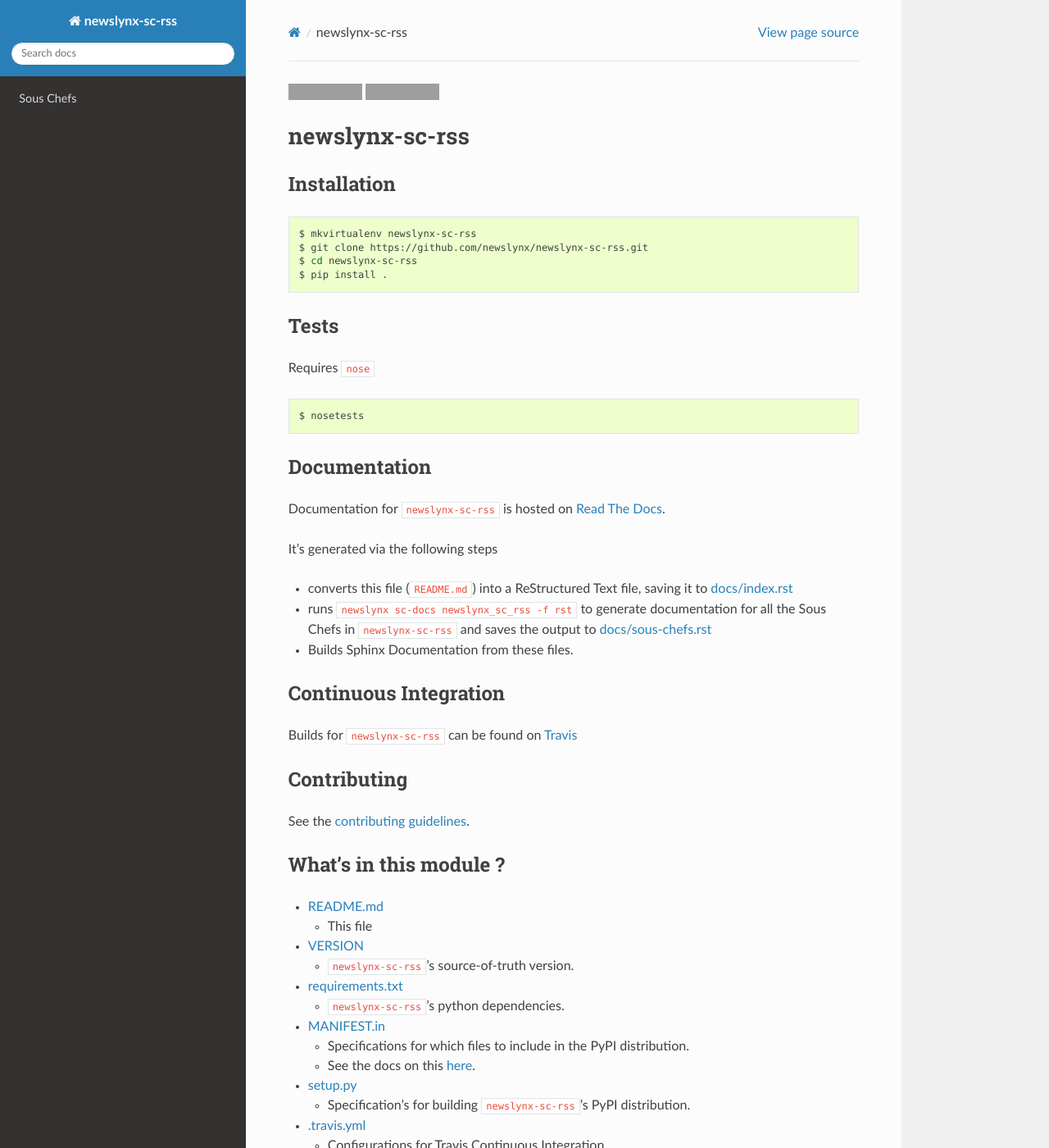
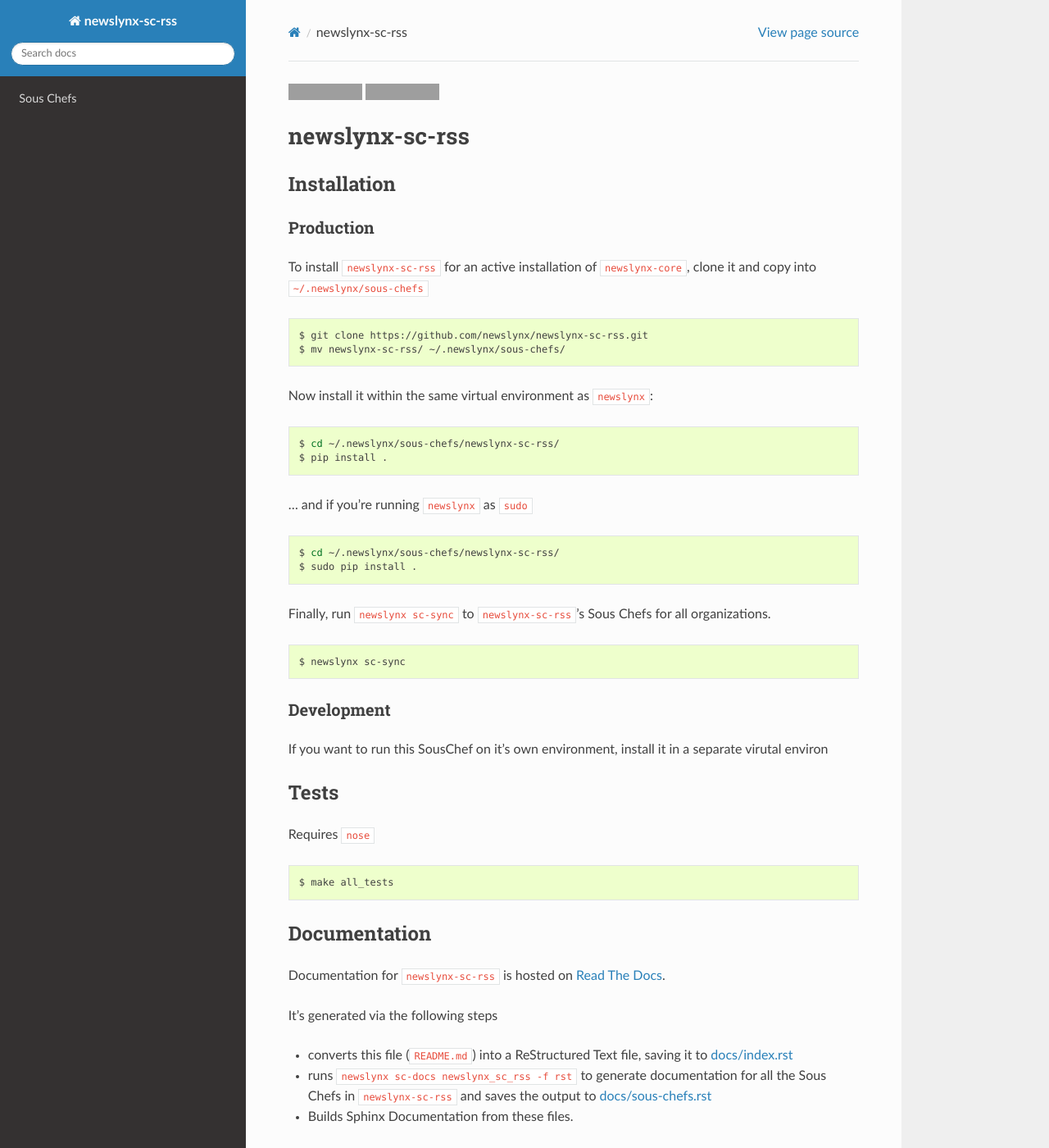
Before and after one commit to newslynx/newslynx-sc-rss, a Sphinx documentation site: the page built from docs/index.rst, in a window 1280 px wide and 1400 px high. Shown: the whole window at 82% size. Built offline with Sphinx 7.4.7 and the Read the Docs theme 2.0.0, drawn with Linux system fonts in a browser that asks for light colours; pages that are not in the unit, such as notebooks, are missing from menus; grey boxes are pictures that could not be loaded.

Commit message:
=Auto update at `date`

```diff
--- a/docs/index.rst
+++ b/docs/index.rst
@@ -6,12 +6,43 @@
 Installation
 ------------
 
+Production
+~~~~~~~~~~
+
+To install ``newslynx-sc-rss`` for an active installation of
+``newslynx-core``, clone it and copy into ``~/.newslynx/sous-chefs``
+
 .. code:: bash
 
-    $ mkvirtualenv newslynx-sc-rss
     $ git clone https://github.com/newslynx/newslynx-sc-rss.git
-    $ cd newslynx-sc-rss
+    $ mv newslynx-sc-rss/ ~/.newslynx/sous-chefs/
+
+Now install it within the same virtual environment as ``newslynx``:
+
+.. code:: bash
+
+    $ cd ~/.newslynx/sous-chefs/newslynx-sc-rss/
     $ pip install .
+
+... and if you're running ``newslynx`` as ``sudo``
+
+.. code:: bash
+
+    $ cd ~/.newslynx/sous-chefs/newslynx-sc-rss/
+    $ sudo pip install .
+
+Finally, run ``newslynx sc-sync`` to ``newslynx-sc-rss``'s Sous Chefs
+for all organizations.
+
+.. code:: bash
+
+    $ newslynx sc-sync
+
+Development
+~~~~~~~~~~~
+
+If you want to run this SousChef on it's own environment, install it in
+a separate virutal environ
 
 Tests
 -----
@@ -20,7 +51,7 @@
 
 .. code:: bash
 
-    $ nosetests
+    $ make all_tests
 
 Documentation
 -------------
```
Also changed, not shown: README.md (+30 -3 lines).
